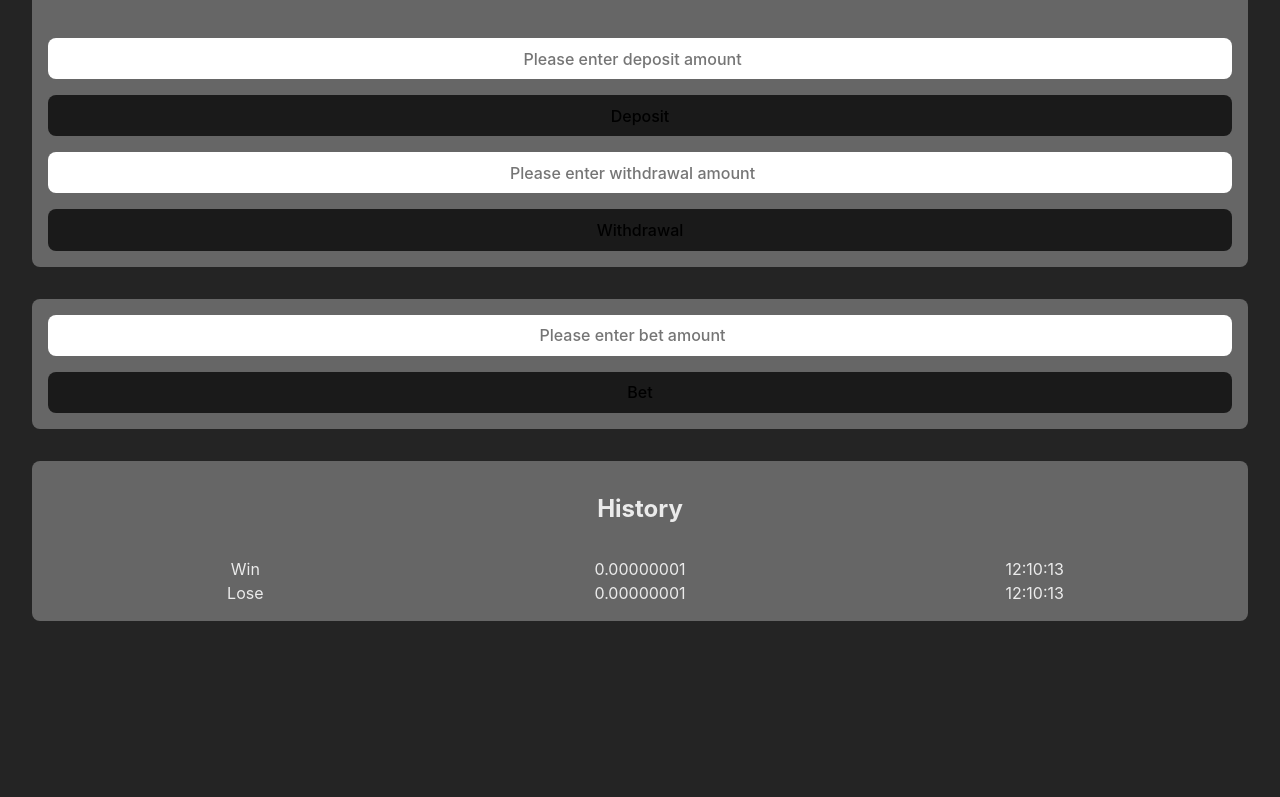
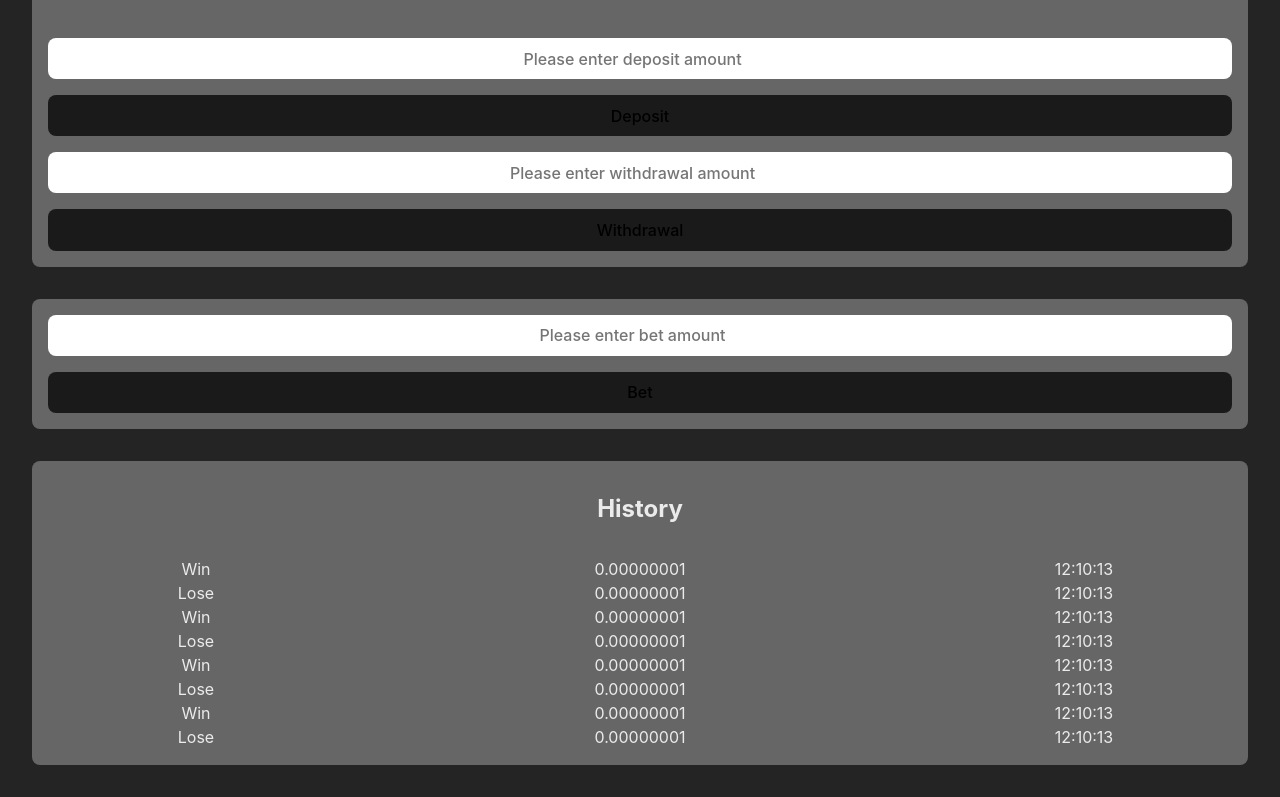
Before and after one commit to throuz/fair-game, a React (Vite) app: page / in a window 1280 px wide. Shown: the part 304-1101 px from the top of the page. Before the commit the page ends 957 px from the top, so only its background shows below. Built offline with nearby package versions, Linux system fonts and the light colour scheme.

Commit message:
optimize history message css

```diff
--- a/src/App.css
+++ b/src/App.css
@@ -16,5 +16,5 @@
 
 .history-msg {
   display: grid;
-  grid-template-columns: 1fr 1fr 1fr;
+  grid-template-columns: 1fr 2fr 1fr;
 }
--- a/src/App.jsx
+++ b/src/App.jsx
@@ -29,6 +29,36 @@ const App = () => {
             <span>0.00000001</span>
             <span>12:10:13</span>
           </div>
+          <div className="history-msg">
+            <span>Win</span>
+            <span>0.00000001</span>
+            <span>12:10:13</span>
+          </div>
+          <div className="history-msg">
+            <span>Lose</span>
+            <span>0.00000001</span>
+            <span>12:10:13</span>
+          </div>
+          <div className="history-msg">
+            <span>Win</span>
+            <span>0.00000001</span>
+            <span>12:10:13</span>
+          </div>
+          <div className="history-msg">
+            <span>Lose</span>
+            <span>0.00000001</span>
+            <span>12:10:13</span>
+          </div>
+          <div className="history-msg">
+            <span>Win</span>
+            <span>0.00000001</span>
+            <span>12:10:13</span>
+          </div>
+          <div className="history-msg">
+            <span>Lose</span>
+            <span>0.00000001</span>
+            <span>12:10:13</span>
+          </div>
         </div>
       </div>
     </div>
```
